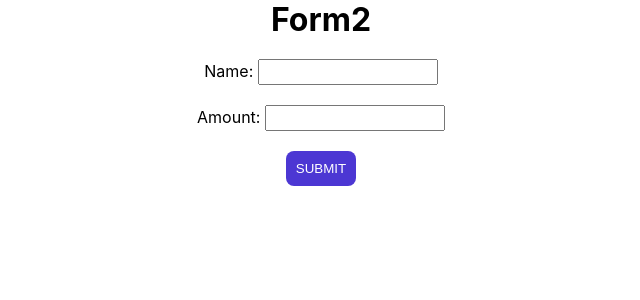
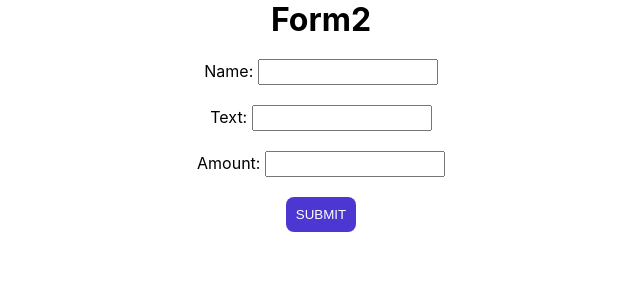
Before and after one commit to tetiana-kobyliakova/viaduct-onboarding, a React (Create React App) app: page / in a window 1280 px wide. Shown: the top 300 px of the page, without its empty margins (319-959 px from the left). Built offline with nearby package versions, Linux system fonts and the light colour scheme.

Commit message:
Add CallFormState component

```diff
--- a/src/components/form-validation2/Form2.js
+++ b/src/components/form-validation2/Form2.js
@@ -1,10 +1,20 @@
 import React from "react";
 import styles from "./Form2.module.css";
 import Error from "./Error";
-
 const formData = [
   {
     name: "name",
+    type: "text",
+    validationRules: [(value) => !value, (value) => value.length < 3],
+    value: "",
+    errors: [
+      "Field shouldn't be empty",
+      "Length of name should be greater than 2 characters",
+    ],
+    errorIndex: -1,
+  },
+  {
+    name: "text",
     type: "text",
     validationRules: [(value) => !value, (value) => value.length < 3],
     value: "",
@@ -31,9 +41,24 @@ const formData = [
     errorIndex: -1,
   },
 ];
-
-const Form2 = ({ state = formData }) => {
+const CallFormState = ({ state = formData }) => {
   const [formState, setFormState] = React.useState(state);
+  const successCBSubmitHandler = () => {
+    console.log("success", {
+      name: formState[0].value,
+      amount: formState[1].value,
+    });
+    setFormState(state);
+  };
+  return (
+    <Form2
+      formState={formState}
+      setFormState={setFormState}
+      successCB={successCBSubmitHandler}
+    />
+  );
+};
+const Form2 = ({ formState, setFormState, successCB }) => {
   const onInputChange = (e) => {
     setFormState(
       formState.map((item) => {
@@ -45,34 +70,26 @@ const Form2 = ({ state = formData }) => {
       })
     );
   };
-
   const validateForm = () => {
     const newState = formState.map((item, index) => {
       const errorIdx = formState[index].validationRules.findIndex((i) =>
         i(formState[index].value)
       );
-
-      return { ...item, errorIndex: errorIdx, value: "" };
+      return { ...item, errorIndex: errorIdx };
     });
-    setFormState(newState);
     return newState;
   };
   const onSubmitForm = (e) => {
     e.preventDefault();
-    const isValid = validateForm()
-      .map((item) => item.errorIndex)
-      .every((item) => item === -1);
+    const checkFormState = validateForm();
+    const isValid = checkFormState.every((item) => item.errorIndex === -1);
     if (isValid) {
-      console.log("Form was submitted");
-      console.log({ name: formState[0].value, amount: formState[1].value });
-
-      setFormState(state);
+      successCB(formState);
     } else {
       console.log("An error has occurred");
+      setFormState(checkFormState);
     }
   };
-
-  console.log(formState);
 
   return (
     <>
@@ -108,5 +125,4 @@ const Form2 = ({ state = formData }) => {
     </>
   );
 };
-
-export default Form2;
+export default CallFormState;
```
